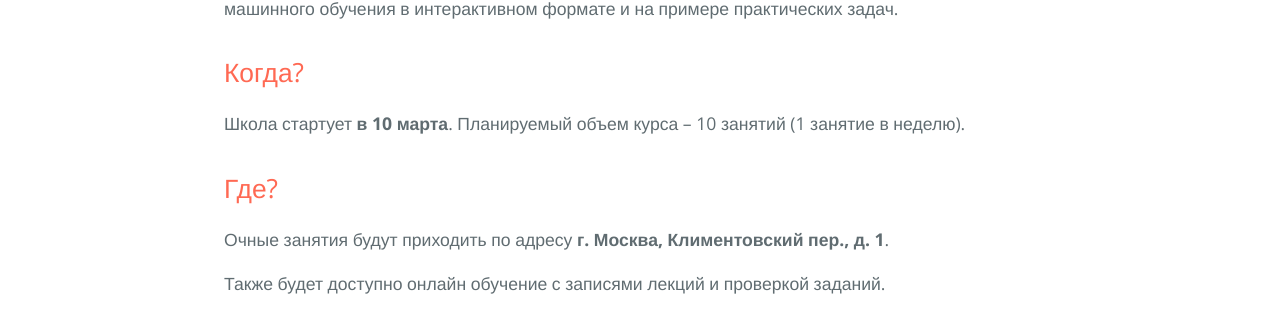
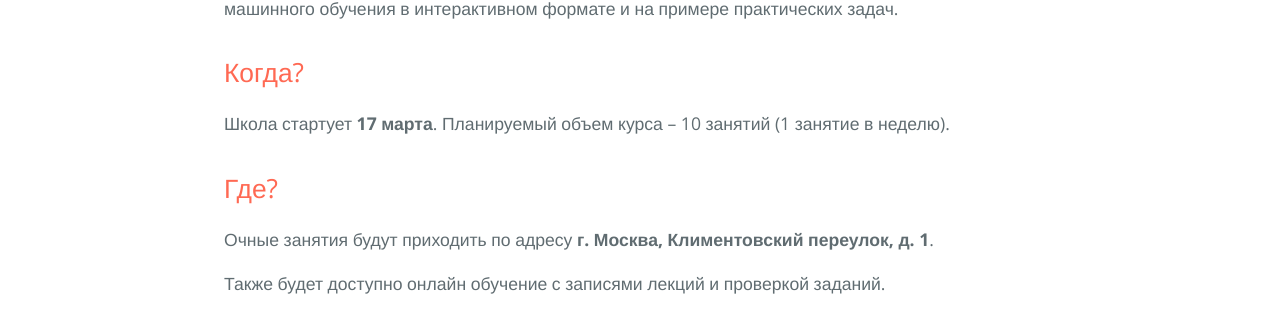
Before and after one commit to miptmlschool/miptmlschool.github.io, a Jekyll site: the page built from index.md, in a window 1280 px wide. Shown: the part 831-1167 px from the top of the page. Built offline with Jekyll 4.4.1, drawn with Linux system fonts in a browser that asks for light colours; our own code applies the rules of GitHub Pages for plain Markdown files.

Commit message:
minor fixes

```diff
--- a/index.md
+++ b/index.md
@@ -10,11 +10,11 @@ permalink: index.html
 
 ## Когда?
 
-Школа стартует **в 10 марта**. Планируемый объем курса – 10 занятий (1 занятие в неделю).
+Школа стартует **17 марта**. Планируемый объем курса – 10 занятий (1 занятие в неделю).
 
 ## Где?
 
-Очные занятия будут приходить по адресу **г. Москва, Климентовский пер., д. 1**.
+Очные занятия будут приходить по адресу **г. Москва, Климентовский переулок, д. 1**.
 
 Также будет доступно онлайн обучение с записями лекций и проверкой заданий.
 
```
